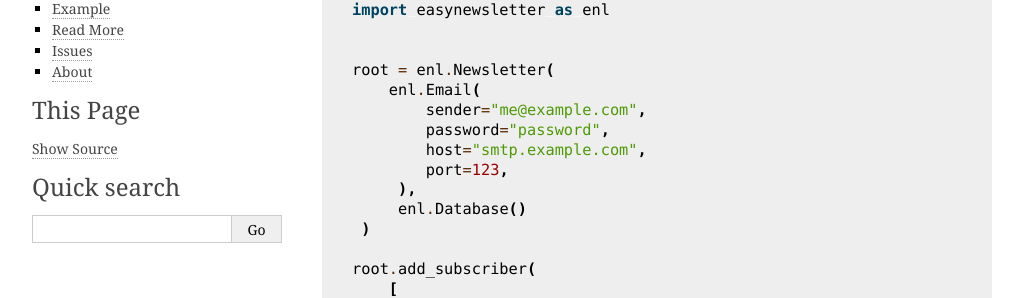
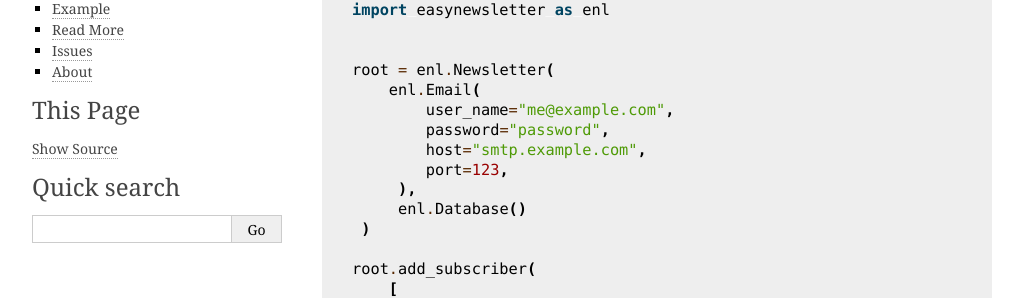
Before and after one commit to beucismis/easynewsletter, a Sphinx documentation site: the page built from docs/index.rst, in a window 1280 px wide and 900 px high, scrolled down 615 px. Shown: the part 159-457 px from the top of the window, without its empty margins (118-1141 px from the left). Built offline with Sphinx 7.4.7, drawn with Linux system fonts in a browser that asks for light colours.

Commit message:
Update docs

```diff
--- a/docs/changelog.rst
+++ b/docs/changelog.rst
@@ -4,7 +4,7 @@ Changelog
 0.1.2 (2020-03-01)
 ++++++++++++++++++
 
-- Update install_requires and keywords (` <https://github.com/beucismis/easynewsletter/commit/36814b9>`_)
+- Update install_requires and keywords (`36814b9 <https://github.com/beucismis/easynewsletter/commit/36814b9>`_)
 
 0.1.1 (2020-02-28)
 ++++++++++++++++++
--- a/docs/index.rst
+++ b/docs/index.rst
@@ -48,7 +48,7 @@ This example sends the "Science Weekly" newsletter to Tesla and Feynman every Mo
 
   root = enl.Newsletter(
       enl.Email(
-          sender="me@example.com",
+          user_name="me@example.com",
           password="password",
           host="smtp.example.com",
           port=123,
```
